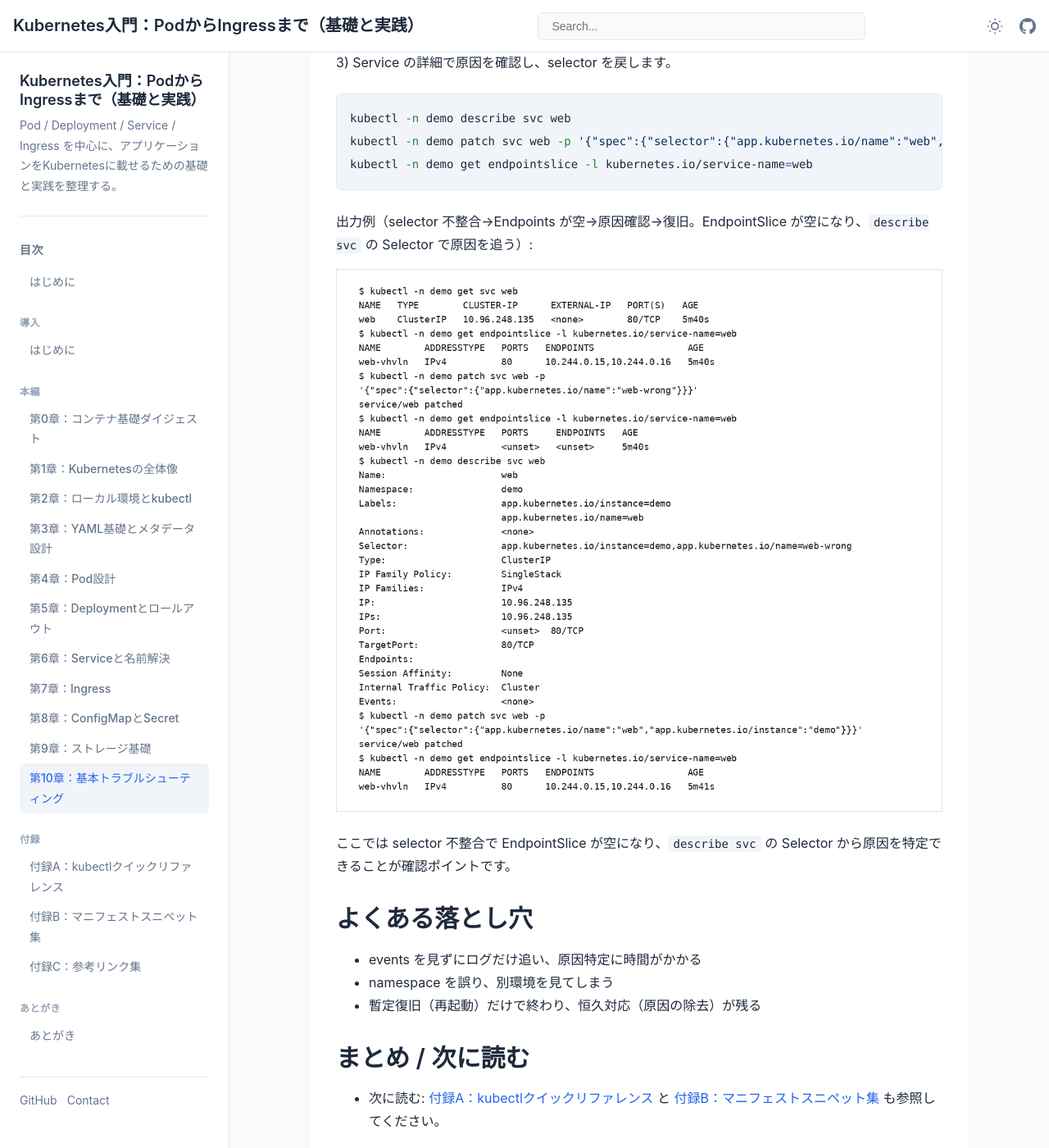
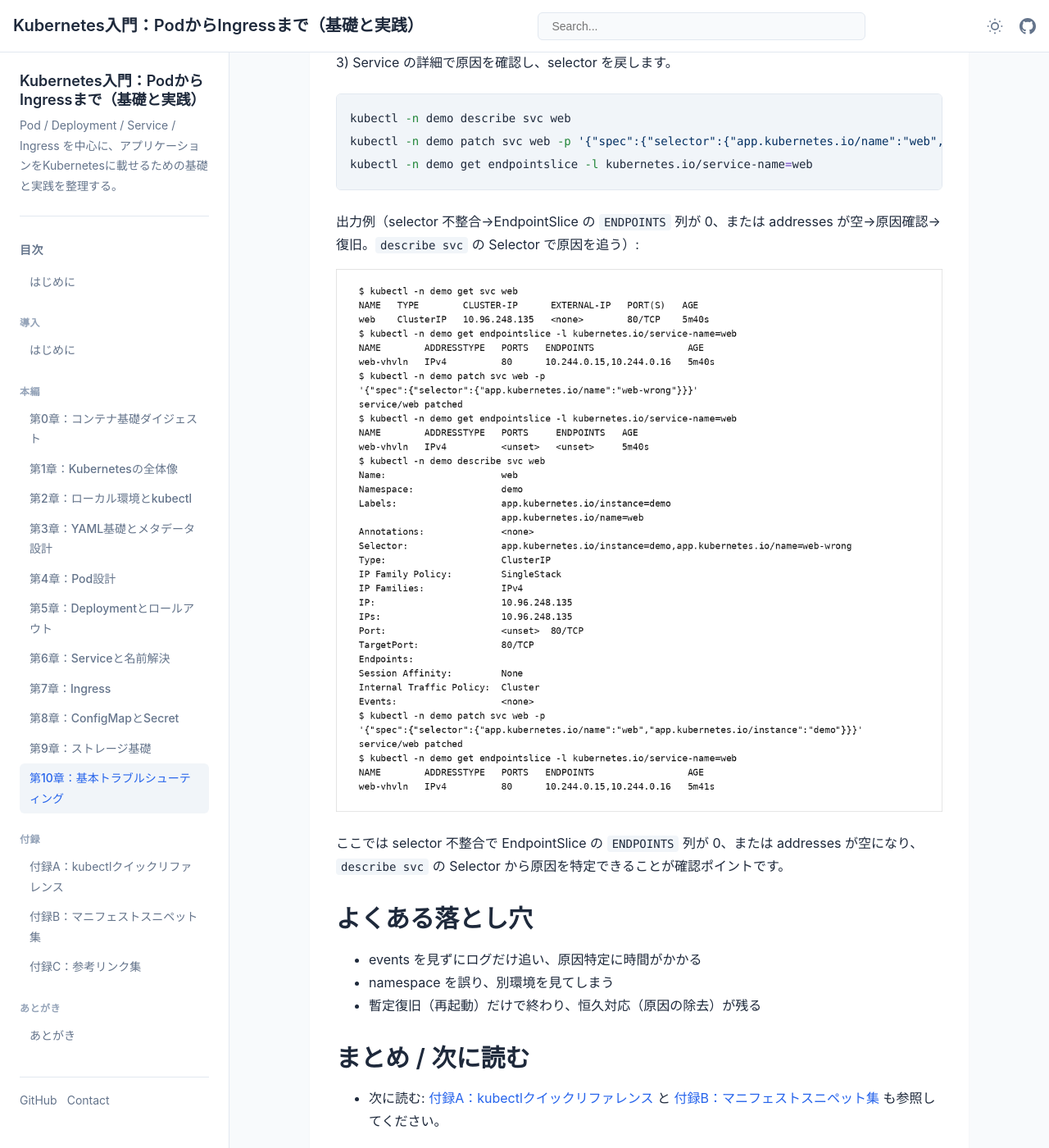
Before and after one commit to itdojp/kubernetes-basics-book, a Jekyll site: the page built from docs/chapters/chapter10/index.md, in a window 1280 px wide and 1400 px high, scrolled down 1986 px. Shown: the whole window at 82% size. Built offline with Jekyll 4.4.1, drawn with Linux system fonts in a browser that asks for light colours.

Commit message:
Clarify Kubernetes verification wording

````diff
--- a/docs/chapters/chapter10/index.md
+++ b/docs/chapters/chapter10/index.md
@@ -72,11 +72,11 @@ kubectl -n demo patch svc web -p '{"spec":{"selector":{"app.kubernetes.io/name":
 kubectl -n demo get endpointslice -l kubernetes.io/service-name=web
 ```
 
-出力例（selector 不整合→Endpoints が空→原因確認→復旧。EndpointSlice が空になり、`describe svc` の Selector で原因を追う）:
+出力例（selector 不整合→EndpointSlice の `ENDPOINTS` 列が 0、または addresses が空→原因確認→復旧。`describe svc` の Selector で原因を追う）:
 
 ![Service の selector 不整合の切り分け（例）](./images/ch10-service-selector-debug-01.png)
 
-ここでは selector 不整合で EndpointSlice が空になり、`describe svc` の Selector から原因を特定できることが確認ポイントです。
+ここでは selector 不整合で EndpointSlice の `ENDPOINTS` 列が 0、または addresses が空になり、`describe svc` の Selector から原因を特定できることが確認ポイントです。
 
 ## よくある落とし穴
 - events を見ずにログだけ追い、原因特定に時間がかかる
````
Also changed, not shown: docs/chapters/chapter08/index.md (+4 -2 lines), src/chapters/chapter08/index.md (+4 -2 lines), src/chapters/chapter10/index.md (+2 -2 lines).
